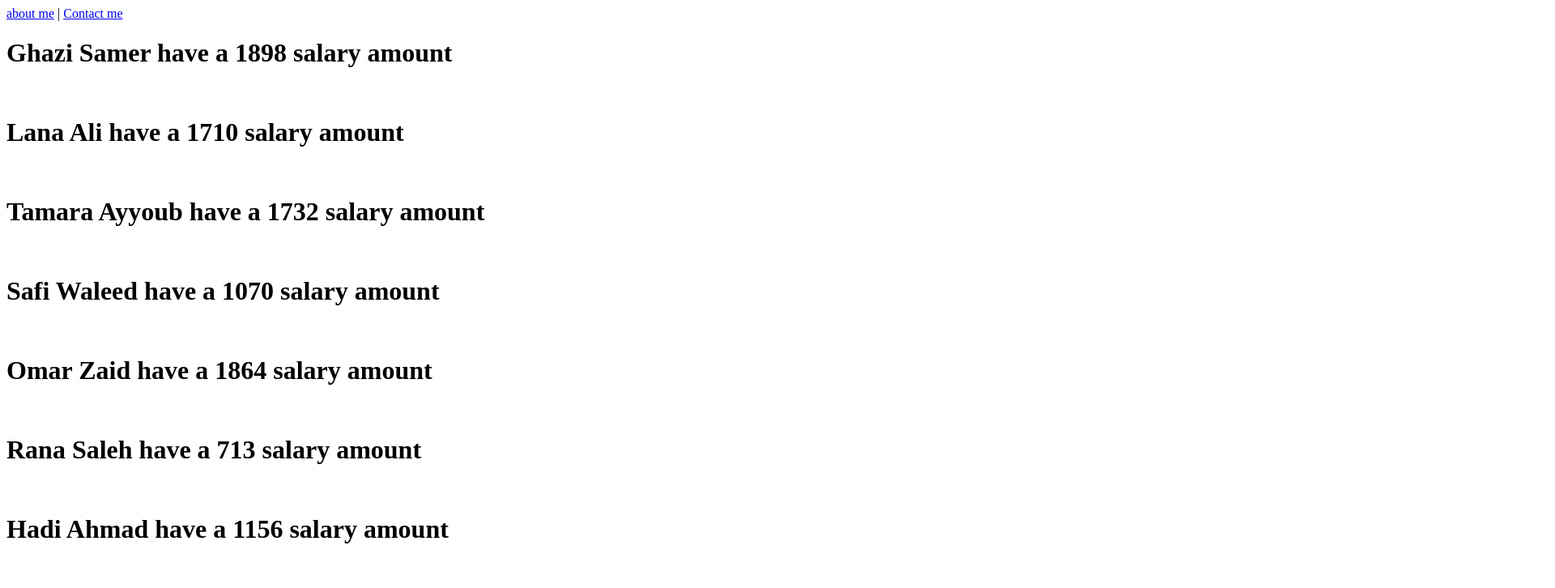
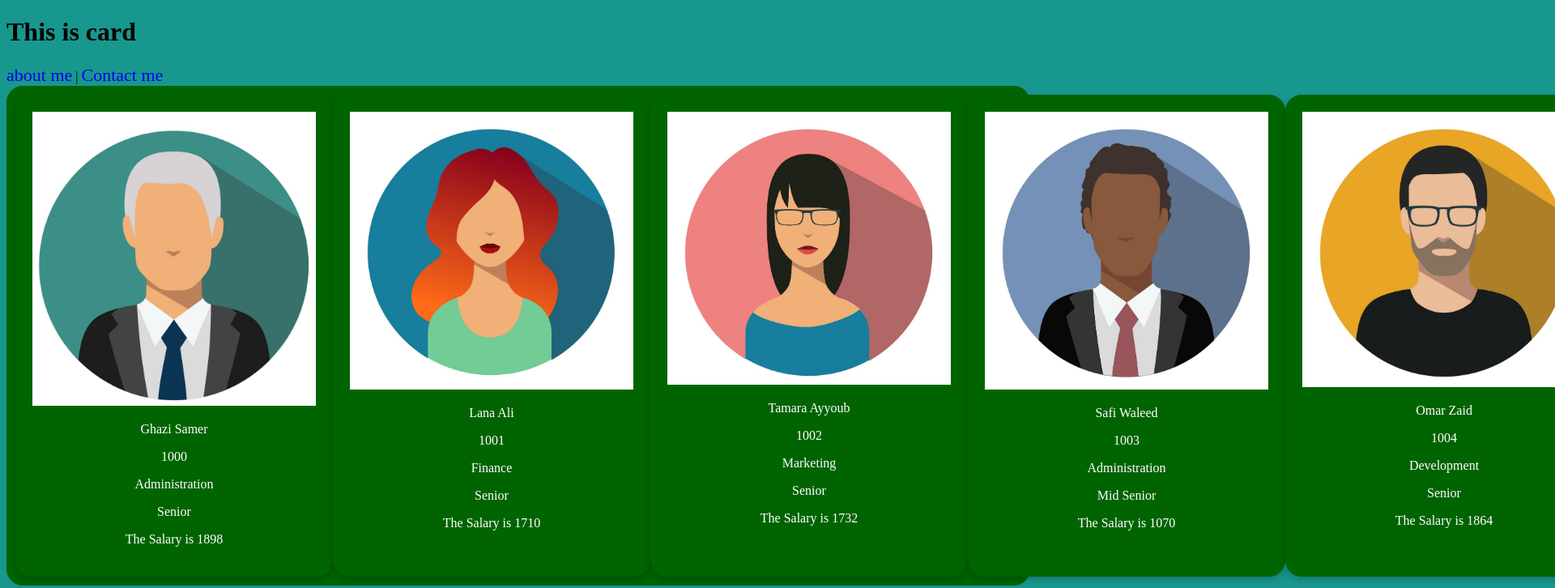
Before and after one commit to fawzi-shiyyab19/HR-management-system, a plain HTML site: page index.html in a window 1280 px wide. Shown: the top 726 px of the page at 81% size, 1920 px wide, since content can reach past the window. Drawn offline with Linux system fonts and the light colour scheme.

Commit message:
this is dom branch

```diff
--- a/app.js
+++ b/app.js
@@ -23,19 +23,43 @@ Empinformation.prototype.printInformation =function(){
     return `${this.full_name} have a ${this.salary} salary amount`;
 }
 
-const emp1=new Empinformation(1000,"Ghazi Samer","Administration","Senior","",0);
-const emp2=new Empinformation(1001,"Lana Ali","Finance","Senior","",0);
-const emp3=new Empinformation(1002,"Tamara Ayyoub","Marketing","Senior","",0);
-const emp4=new Empinformation(1003,"Safi Waleed","Administration","Mid Senior","",0);
-const emp5=new Empinformation(1004,"Omar Zaid","Development","Senior","",0);
-const emp6=new Empinformation(1005,"Rana Saleh","Development","Junior","",0);
-const emp7=new Empinformation(1005,"Hadi Ahmad","Finance","Mid Senior","",0);
+const emp1=new Empinformation(1000,"Ghazi Samer","Administration","Senior","Ghazi.jpg", 0);
+const emp2=new Empinformation(1001,"Lana Ali","Finance","Senior","Lana.jpg",0);
+const emp3=new Empinformation(1002,"Tamara Ayyoub","Marketing","Senior","Tamara.jpg",0);
+const emp4=new Empinformation(1003,"Safi Waleed","Administration","Mid Senior","Safi.jpg",0);
+const emp5=new Empinformation(1004,"Omar Zaid","Development","Senior","Omar.jpg",0);
+const emp6=new Empinformation(1005,"Rana Saleh","Development","Junior","Rana.jpg",0);
+const emp7=new Empinformation(1005,"Hadi Ahmad","Finance","Mid Senior","Hadi.jpg",0);
 
+let empArr = [emp1, emp2, emp3, emp4, emp5, emp6,emp7];
 
-document.write(`<h1>${emp1.printInformation()}</h1><br>`)
-document.write(`<h1>${emp2.printInformation()}</h1><br>`)
-document.write(`<h1>${emp3.printInformation()}</h1><br>`)
-document.write(`<h1>${emp4.printInformation()}</h1><br>`)
-document.write(`<h1>${emp5.printInformation()}</h1><br>`)
-document.write(`<h1>${emp6.printInformation()}</h1><br>`)
-document.write(`<h1>${emp7.printInformation()}</h1><br>`)
+    for (let i = 0 ; i < empArr.length ; i++){
+        empArr[i].printInformation();
+    }
+
+function displayAllEmployeeDetails (employee, i){
+        let image = document.getElementById(`image_${i}`);
+        image.src = employee.image;
+        image.style.maxWidth = "350px";
+        let pEl1=document.getElementById(`full_name_${i}`);
+        pEl1.textContent=employee.full_name;
+        let pEl2=document.getElementById(`Employee_id_${i}`);
+        pEl2.textContent=employee.Employee_id;
+        let pEl3=document.getElementById(`department_${i}`);
+        pEl3.textContent=employee.department;
+        let pEl4=document.getElementById(`level_${i}`);
+        pEl4.textContent=employee.level;
+        let pEl5=document.getElementById(`salary_${i}`);
+        pEl5.textContent=`The Salary is ${employee.salary}`;
+}
+
+for (let i = 0 ; i < empArr.length ; i++){
+    displayAllEmployeeDetails(empArr[i], i);
+}
+// document.write(`<h1>${emp1.printInformation()}</h1><br>`)
+// document.write(`<h1>${emp2.printInformation()}</h1><br>`)
+// document.write(`<h1>${emp3.printInformation()}</h1><br>`)
+// document.write(`<h1>${emp4.printInformation()}</h1><br>`)
+// document.write(`<h1>${emp5.printInformation()}</h1><br>`)
+// document.write(`<h1>${emp6.printInformation()}</h1><br>`)
+// document.write(`<h1>${emp7.printInformation()}</h1><br>`)
--- /dev/null
+++ b/form.css
@@ -0,0 +1,32 @@
+.card {
+    box-shadow: 0 4px 8px 0 rgba(0, 0, 0, 0.2);
+    max-width: 350px;
+    text-align: center;
+    padding: 20px;
+    color: white;
+  }
+
+  .title {
+    color: grey;
+    font-size: 18px;
+  }
+
+  div{
+    padding: 10px;
+    border-radius: 20px;
+    border: 1px solid;
+    border-color: darkgreen;
+    background-color: darkgreen;
+  }
+
+  a {
+    text-decoration: none;
+    font-size: 22px;
+  }
+
+  button:hover, a:hover {
+    opacity: 0.7;
+  }
+  body {
+    background-color: #18978F;
+    }
--- a/index.html
+++ b/index.html
@@ -5,14 +5,89 @@
     <meta http-equiv="X-UA-Compatible" content="IE=edge">
     <meta name="viewport" content="width=device-width, initial-scale=1.0">
     <title>Document</title>
+    <style>
+        h1{
+                    @import url('https://fonts.googleapis.com/css2?family=Edu+VIC+WA+NT+Beginner&display=swap');
+
+    }
+    </style>
 </head>
 <body>
+    <h1>This is card</h1>
     <nav>
         <a href="accounting.html">about me</a> |
         <a href="https://github.com/fawzi-shiyyab19">Contact me</a>
         </nav>
-        <script src="app.js"></script>
+        <!-- <script src="app.js"></script> -->
+        <link rel="stylesheet" href="form.css">
+        <div style="display: flex; justify-content: space-between;">
+<div class="card">
+    <img src="" alt="" id="image_0">
+  <p id="full_name_0">name: </p>
+  <p id="Employee_id_0">ID: </p>
+  <p id="department_0">Department: </p>
+  <p id="level_0">level: : </p>
+  <p id="salary_0"> </p>
 
+</div>
+
+<div class="card">
+    <img src="" alt="" id="image_1">
+  <p id="full_name_1">name: </p>
+  <p id="Employee_id_1">ID: </p>
+  <p id="department_1">Department: </p>
+  <p id="level_1">level: : </p>
+  <p id="salary_1"> </p>
+</div>
+
+
+<div class="card">
+    <img src="" alt="" id="image_2">
+  <p id="full_name_2">name: </p>
+  <p id="Employee_id_2">ID: </p>
+  <p id="department_2">Department: </p>
+  <p id="level_2">level: : </p>
+  <p id="salary_2"> </p>
+</div>
+
+<div class="card">
+    <img src="" alt="" id="image_3">
+  <p id="full_name_3">name: </p>
+  <p id="Employee_id_3">ID: </p>
+  <p id="department_3">Department: </p>
+  <p id="level_3">level: : </p>
+  <p id="salary_3"> </p>
+</div>
+
+<div class="card">
+    <img src="" alt="" id="image_4">
+  <p id="full_name_4">name: </p>
+  <p id="Employee_id_4">ID: </p>
+  <p id="department_4">Department: </p>
+  <p id="level_4">level: : </p>
+  <p id="salary_4"> </p>
+</div>
+
+<div class="card">
+    <img src="" alt="" id="image_5">
+  <p id="full_name_5">name: </p>
+  <p id="Employee_id_5">ID: </p>
+  <p id="department_5">Department: </p>
+  <p id="level_5">level: : </p>
+  <p id="salary_5"> </p>
+</div>
+
+<div class="card">
+    <img src="" alt="" id="image_6">
+  <p id="full_name_6">name: </p>
+  <p id="Employee_id_6">ID: </p>
+  <p id="department_6">Department: </p>
+  <p id="level_6">level: : </p>
+  <p id="salary_6"> </p>
+</div>
+</dix>
     <h1>Welcome to Managment system</h1>
 </body>
+<script src="./app.js">
+</script>
 </html>
```
Also changed, not shown: Ghazi.jpg (added), Hadi.jpg (added), Lana.jpg (added), Omar.jpg (added), Rana.jpg (added), Safi.jpg (added), Tamara.jpg (added), card.png (added).
